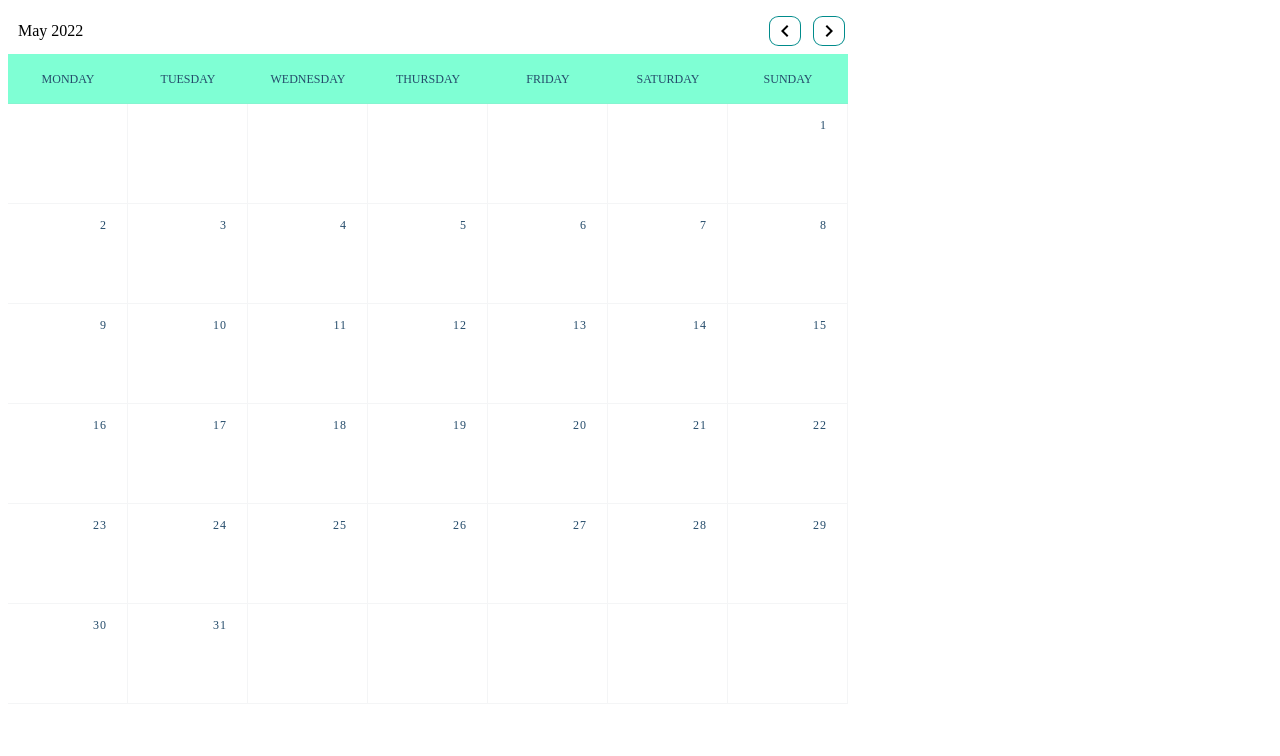
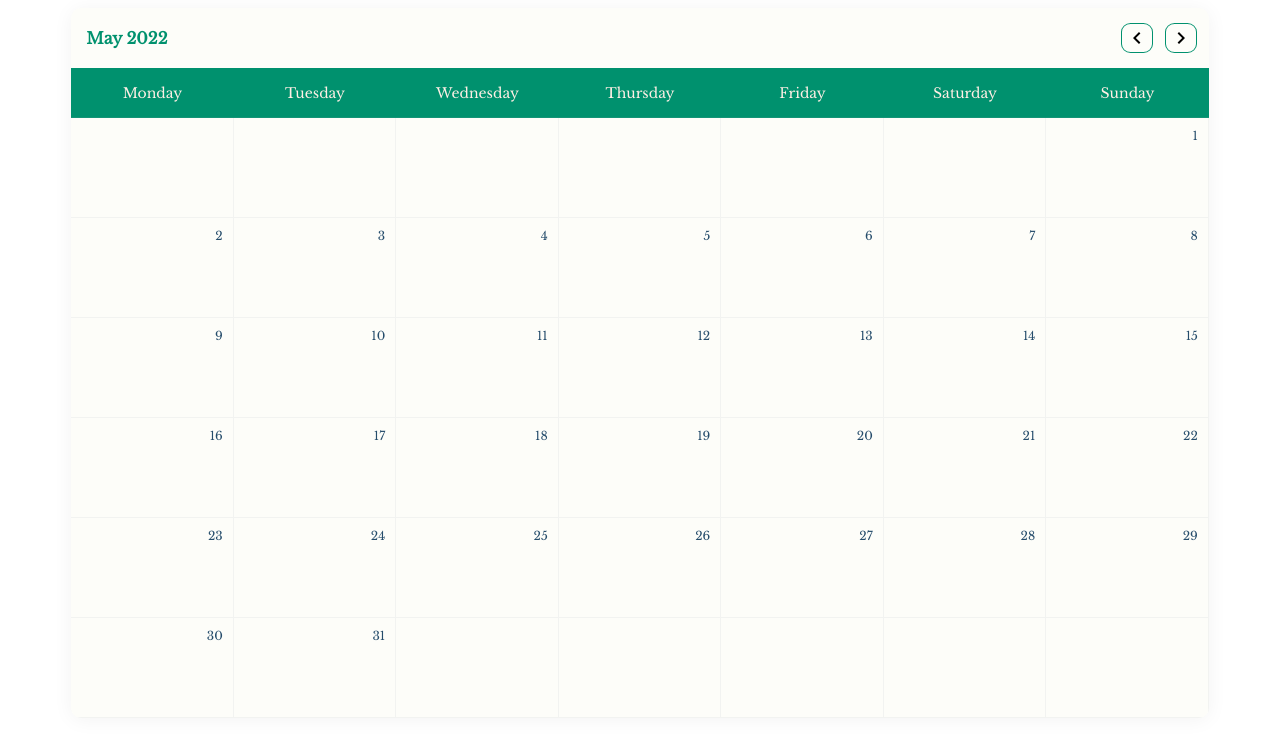
Before and after one commit to GabrijelaJuricic/calendar_project, a React (Create React App) app: page / in a window 1280 px wide. Shown: the top 756 px of the page. Built offline with nearby package versions, Linux system fonts and the light colour scheme; no server answers.

Commit message:
Update style

```diff
--- a/public/index.html
+++ b/public/index.html
@@ -3,10 +3,11 @@
 
 <head>
   <meta charset="utf-8" />
-  <link rel="icon" href="%PUBLIC_URL%/favicon.ico" />
   <meta name="viewport" content="width=device-width, initial-scale=1" />
-  <meta name="theme-color" content="#000000" />
   <meta name="description" content="Web site created using create-react-app" />
+  <link rel="preconnect" href="https://fonts.googleapis.com">
+  <link rel="preconnect" href="https://fonts.gstatic.com" crossorigin>
+  <link href="https://fonts.googleapis.com/css2?family=Libre+Baskerville&display=swap" rel="stylesheet">
   <title>Calendar</title>
 </head>
 
--- a/src/components/Calendar.css
+++ b/src/components/Calendar.css
@@ -1,3 +1,10 @@
 .calendar-container {
-  width: fit-content;
+  font-family: "Libre Baskerville";
+  width: 90%;
+  margin: auto;
+  overflow: hidden;
+  box-shadow: 0 2px 20px rgba(0, 0, 0, 5%);
+  border-radius: 10px;
+  background: #efecca1e;
+  max-width: 1200px;
 }
--- a/src/components/Controls.css
+++ b/src/components/Controls.css
@@ -2,16 +2,14 @@
   display: flex;
   align-items: center;
   justify-content: space-between;
-  margin-left: 10px;
-  margin-top: 16px;
-  margin-bottom: 8px;
-  padding-right: 6px;
+  margin: 15px;
   min-height: 30px;
+  color: #00916e;
 }
 .month-display {
   display: flex;
   align-items: center;
-  font-weight: 500;
+  font-weight: bold;
   font-size: 1rem;
   line-height: 1.5;
 }
@@ -30,7 +28,7 @@
   display: inline-flex;
   align-items: center;
   background-color: transparent;
-  border: 0.5px solid darkcyan;
+  border: 0.5px solid #00916e;
   border-radius: 30%;
   margin: 0px -3px 0px 0px;
   cursor: pointer;
--- a/src/components/EventCard.css
+++ b/src/components/EventCard.css
@@ -1,4 +1,13 @@
-.boxbox {
-  background-color: aquamarine;
-  height: 80%;
+.box {
+  background-color: #4747471e;
+  color: #0d2818;
+  border: 0;
+  border-radius: 4px;
+  box-shadow: 0 7px 10px rgba(202, 193, 99, 0.15);
+  max-width: 130px;
+  font-size: 13px;
+  padding: 5px;
+  white-space: nowrap;
+  overflow: hidden;
+  text-overflow: ellipsis;
 }
--- a/src/components/EventCard.js
+++ b/src/components/EventCard.js
@@ -1,6 +1,6 @@
 import "./EventCard.css";
 
-const EventCard = () => {
-  return <div className="boxbox"></div>;
+const EventCard = (props) => {
+  return <div className="box">{props.commitJson.commit.message}</div>;
 };
 export default EventCard;
--- a/src/components/Grid.css
+++ b/src/components/Grid.css
@@ -7,14 +7,12 @@
 }
 
 .weekday {
-  font-size: 12px;
-  text-transform: uppercase;
-  color: #254c6b;
-  background-color: aquamarine;
+  font-size: 14px;
+  color: #feefe5;
+  background-color: #00916e;
   text-align: center;
   border-bottom: 1px solid rgba(166, 168, 179, 0.12);
   line-height: 50px;
-  font-weight: 500;
 }
 
 .day:nth-of-type(n + 1):nth-of-type(-n + 7) {
@@ -25,16 +23,16 @@
   border-bottom: 1px solid rgba(166, 168, 179, 0.12);
   border-right: 1px solid rgba(166, 168, 179, 0.12);
   text-align: right;
-  padding: 14px 20px;
-  letter-spacing: 1px;
+  padding: 10px 10px;
   font-size: 12px;
   box-sizing: border-box;
   color: #254c6b;
   position: relative;
   pointer-events: none;
   z-index: 1;
-  flex-flow: flex column;
-  align-items: flex-end;
+  display: flex;
+  flex-direction: column;
+  justify-content: space-between;
 }
 
 .date {
--- a/src/components/Grid.js
+++ b/src/components/Grid.js
@@ -80,7 +80,7 @@ const Grid = () => {
   // Fetching events
   useEffect(() => {
     const octokit = new Octokit({
-      auth: "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",
+      auth: "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",
     });
     octokit
       .request("GET /repos/GabrijelaJuricic/calendar_project/commits")
@@ -115,7 +115,9 @@ const Grid = () => {
             <div className="date">
               {cellHasADate(cellId) ? dateInCell(cellId) : ""}
             </div>
-            {cellHasAnEvent(cellId) && <EventCard />}
+            {cellHasAnEvent(cellId) && (
+              <EventCard commitJson={cellHasAnEvent(cellId)} />
+            )}
           </div>
         );
       })}
```
